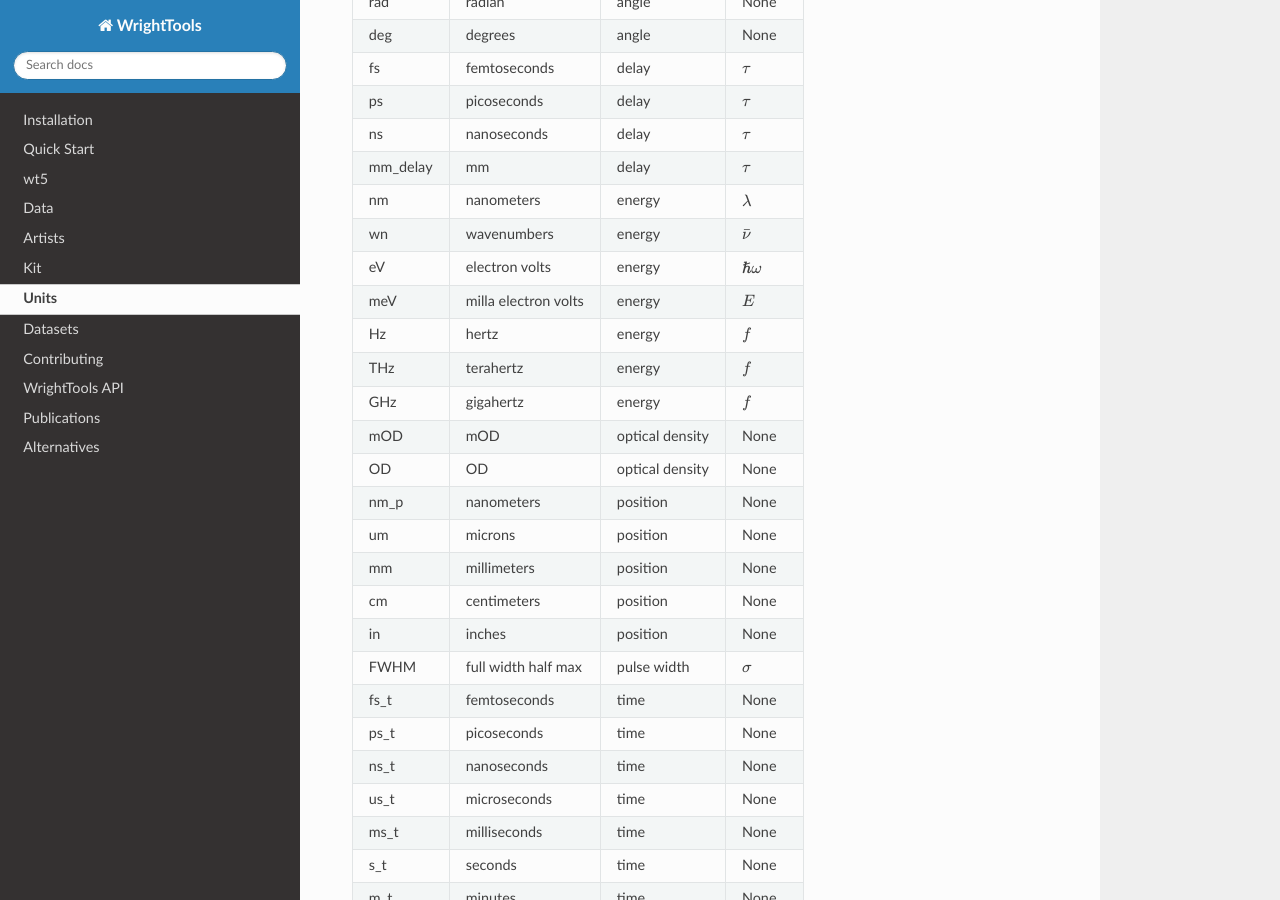
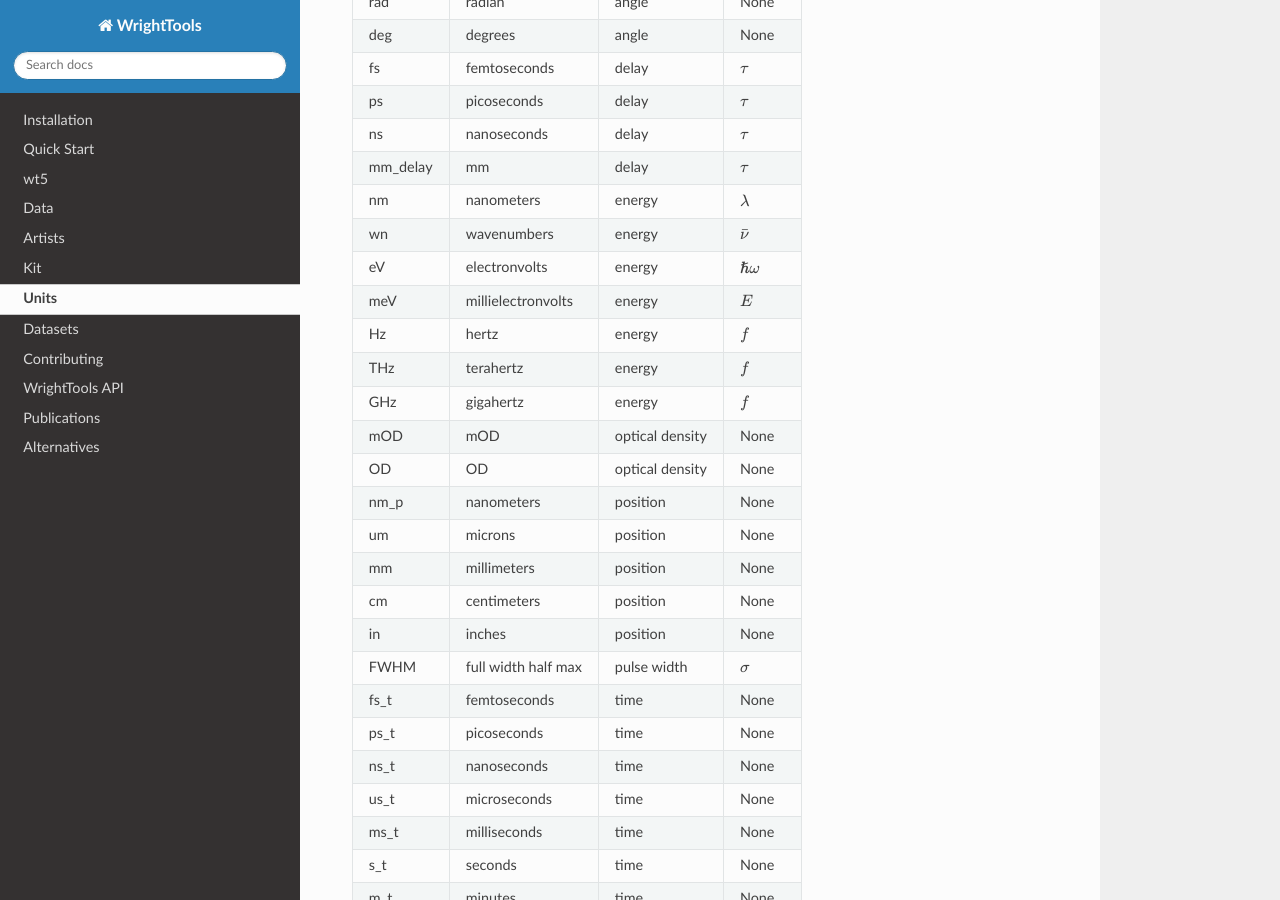
Before and after one commit to wright-group/WrightTools, a Sphinx documentation site: the page built from docs/units.rst, in a window 1280 px wide and 900 px high, scrolled down 571 px. Built offline with Sphinx 7.4.7 and the Read the Docs theme 2.0.0, drawn with Linux system fonts in a browser that asks for light colours; pages that are not in the unit, such as notebooks, are missing from menus; the version number could not be read and is left out.

Commit message:
spelling

```diff
--- a/docs/units.rst
+++ b/docs/units.rst
@@ -32,8 +32,8 @@ ns         nanoseconds           delay                 :math:`\tau`
 mm_delay   mm                    delay                 :math:`\tau`
 nm         nanometers            energy                :math:`\lambda`
 wn         wavenumbers           energy                :math:`\bar{\nu}`
-eV         electron volts        energy                :math:`\hslash\omega`
-meV        milla electron volts  energy                :math:`E`
+eV         electronvolts         energy                :math:`\hslash\omega`
+meV        millielectronvolts    energy                :math:`E`
 Hz         hertz                 energy                :math:`f`
 THz        terahertz             energy                :math:`f`
 GHz        gigahertz             energy                :math:`f`
```
